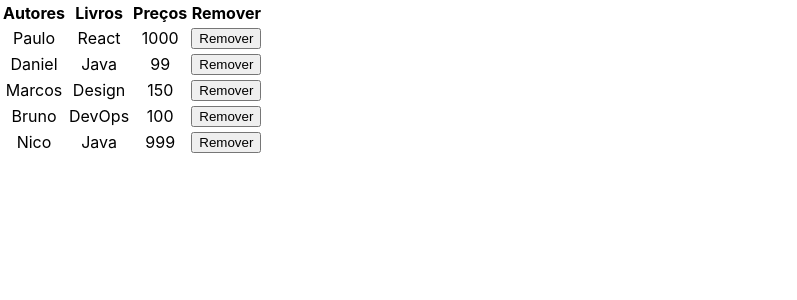
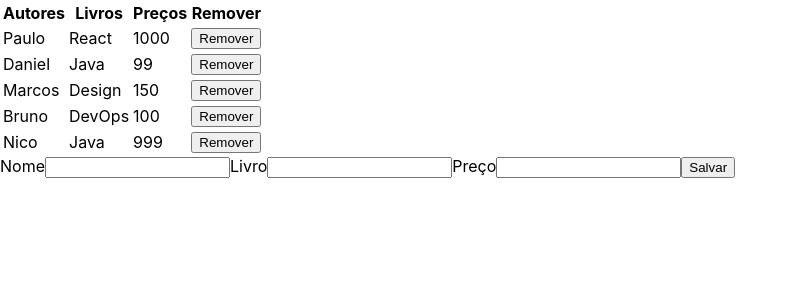
Before and after one commit to jeanhrsouza/learning-react, a React (Create React App) app: page / in a window 1280 px wide. Shown: the top 300 px of the page, without its empty margins (0-797 px from the left). Built offline with nearby package versions, Linux system fonts and the light colour scheme.

Commit message:
Novo component para o formulario

```diff
--- a/src/App.js
+++ b/src/App.js
@@ -1,6 +1,9 @@
-import React, { Component } from 'react';
+import React, { Component, Fragment } from 'react';
 import './App.css';
 import Tabela from './Tabela';
+import Form from './Formulario';
+
+
 
 class App extends Component {
   state = {
@@ -48,9 +51,11 @@ class App extends Component {
 
   render() {
     return (
-      <div className="App" >
-        <Tabela autores={this.state.autores} removeAutor={this.removeAutor} />
-      </div>
+      <Fragment>
+      <Tabela autores={this.state.autores} removeAutor={this.removeAutor} />
+        <Form />
+
+      </Fragment>
     );
 
   }
--- /dev/null
+++ b/src/Formulario.js
@@ -0,0 +1,55 @@
+import React, { Component } from 'react';
+
+class Formulario extends Component {
+
+    constructor(props) {
+        super(props);
+        this.stateInicial = {
+            nome: '',
+            livro: '',
+            preco: '',
+        }
+
+        this.state = this.stateInicial;
+    }
+
+    render() {
+
+        const { nome, livro, preco } = this.state;
+
+        return (
+            <form>
+
+                <label htmlFor="nome">Nome</label>
+                <input
+                    id="nome"
+                    type="text"
+                    name="nome"
+                    value={nome}
+                />
+
+                <label htmlFor="livro">Livro</label>
+                <input
+                    id="livro"
+                    type="text"
+                    name="livro"
+                    value={livro}
+                />
+
+
+                <label htmlFor="preco">Preço</label>
+                <input
+                    id="preco"
+                    type="text"
+                    name="preco"
+                    value={preco}
+                />
+
+
+                <button type="button">Salvar
+    </button>
+            </form>
+        );
+    }
+}
+export default Formulario;
```
